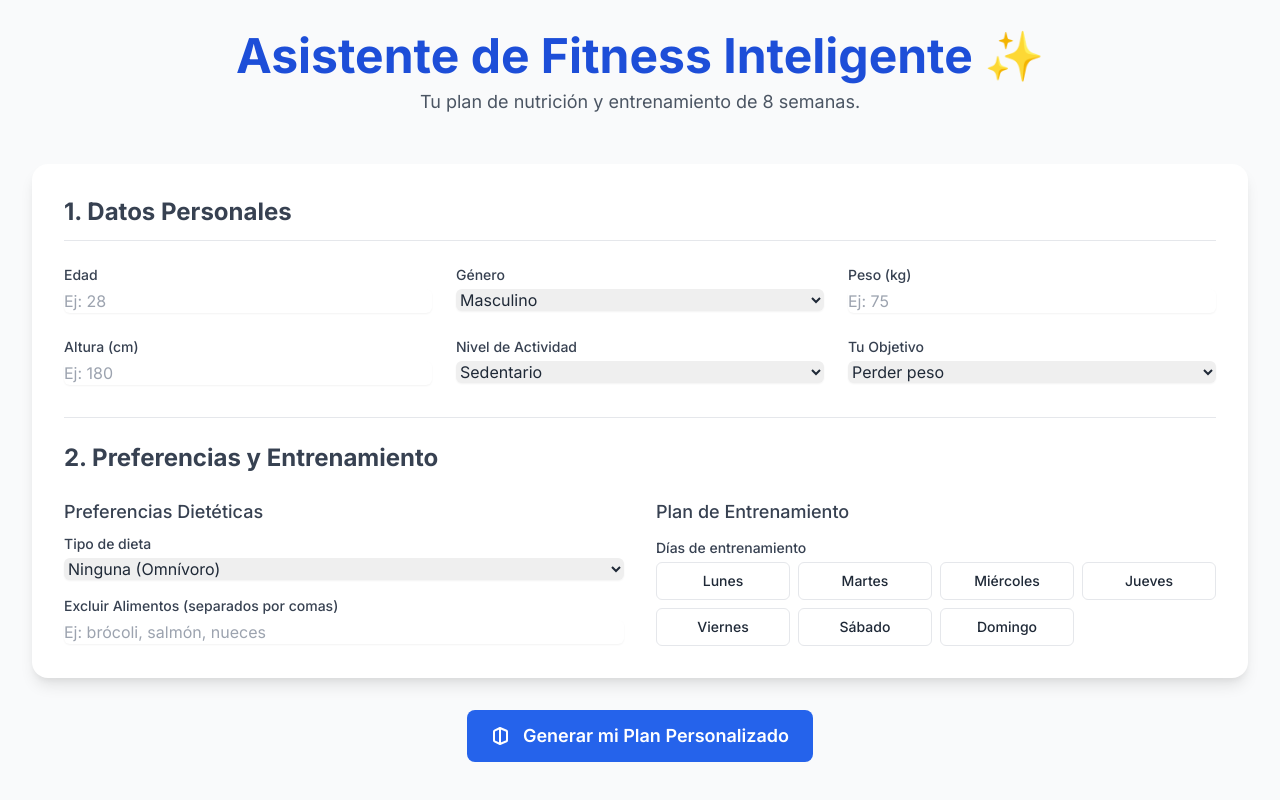
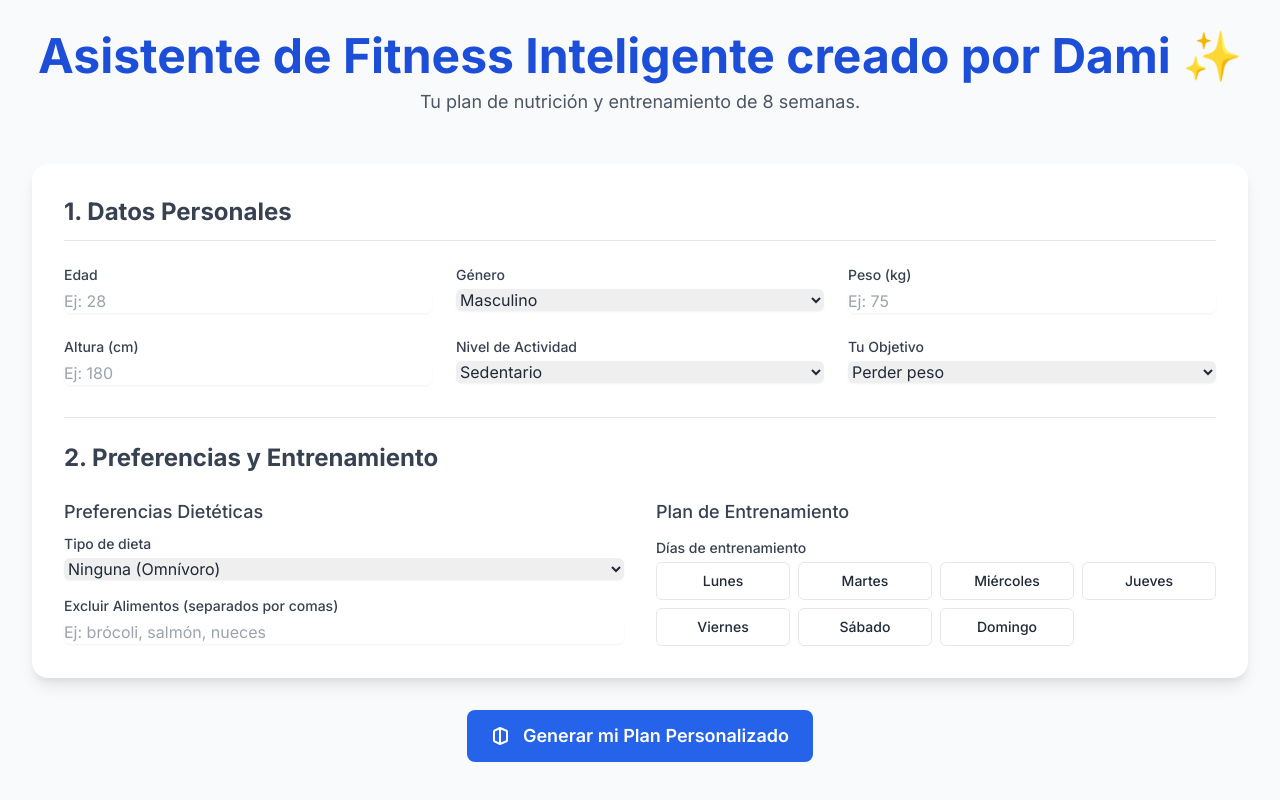
Before and after one commit to dami3000/http-localhost-8000-ProgramaNutricion.html, a plain HTML site: page index.html in a window 1280 px wide. Drawn offline with nearby package versions, Linux system fonts and the light colour scheme.

Commit message:
index.html

```diff
--- a/index.html
+++ b/index.html
@@ -103,7 +103,7 @@
     <div class="container mx-auto p-4 md:p-8 max-w-7xl">
 
         <header class="text-center mb-8 md:mb-12">
-            <h1 class="text-4xl md:text-5xl font-bold text-blue-700">Asistente de Fitness Inteligente ✨</h1>
+            <h1 class="text-4xl md:text-5xl font-bold text-blue-700">Asistente de Fitness Inteligente creado por Dami ✨</h1>
             <p class="text-lg text-gray-600 mt-2">Tu plan de nutrición y entrenamiento de 8 semanas.</p>
         </header>
 
```
